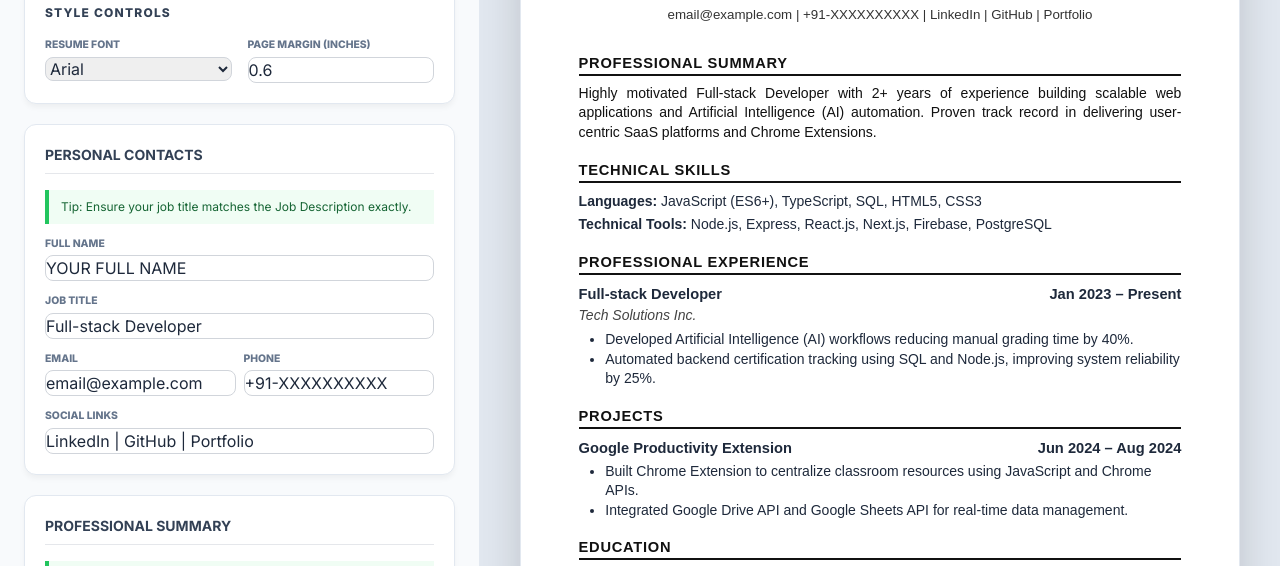
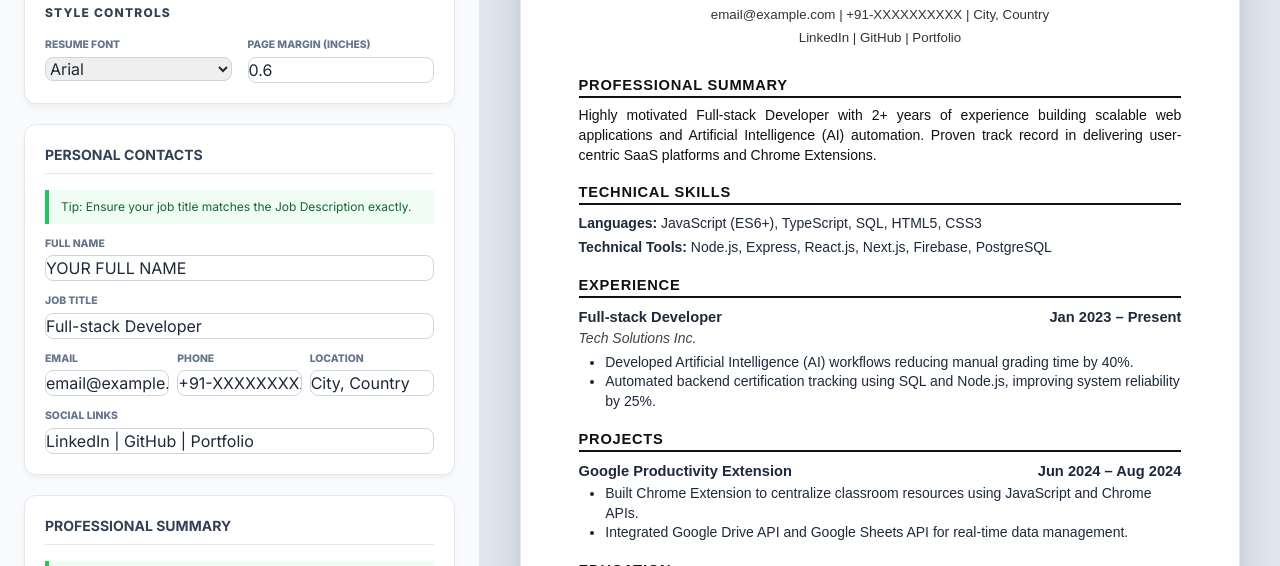
Before and after one commit to Smurti-Git/ATS_Resume-Builder, a plain HTML site: page index.html in a window 1280 px wide. Shown: the part 234-800 px from the top of the page. Drawn offline with nearby package versions, Linux system fonts and the light colour scheme.

Commit message:
add locetion

```diff
--- a/index.html
+++ b/index.html
@@ -203,7 +203,7 @@
             <!-- CONTENT EDITOR -->
             <div id="editor-container">
                 <!-- PERSONAL CONTACTS -->
-                <div class="editor-card">
+                <!-- <div class="editor-card">
                     <h3 class="flex items-center gap-2 font-bold text-slate-700 text-sm mb-4 border-b pb-2">PERSONAL
                         CONTACTS</h3>
                     <div class="ats-tip-box">Tip: Ensure your job title matches the Job Description exactly.</div>
@@ -222,7 +222,21 @@
                                 value="LinkedIn | GitHub | Portfolio"
                                 oninput="updateProp('personal', 'links', this.value)"></div>
                     </div>
-                </div>
+                </div> -->
+                <div class="editor-card">
+    <h3 class="flex items-center gap-2 font-bold text-slate-700 text-sm mb-4 border-b pb-2">PERSONAL CONTACTS</h3>
+    <div class="ats-tip-box">Tip: Ensure your job title matches the Job Description exactly.</div>
+    <div class="space-y-3">
+        <div class="input-group"><label>Full Name</label><input type="text" value="${resumeData.personal.name}" oninput="updateProp('personal', 'name', this.value)"></div>
+        <div class="input-group"><label>Job Title</label><input type="text" value="${resumeData.personal.role}" oninput="updateProp('personal', 'role', this.value)"></div>
+        <div class="grid grid-cols-3 gap-2"> <!-- Changed to grid-cols-3 -->
+            <div class="input-group"><label>Email</label><input type="text" value="${resumeData.personal.email}" oninput="updateProp('personal', 'email', this.value)"></div>
+            <div class="input-group"><label>Phone</label><input type="text" value="${resumeData.personal.phone}" oninput="updateProp('personal', 'phone', this.value)"></div>
+            <div class="input-group"><label>Location</label><input type="text" value="${resumeData.personal.location}" oninput="updateProp('personal', 'location', this.value)"></div>
+        </div>
+        <div class="input-group"><label>Social Links</label><input type="text" value="${resumeData.personal.links}" oninput="updateProp('personal', 'links', this.value)"></div>
+    </div>
+</div>
 
                 <!-- PROFESSIONAL SUMMARY -->
                 <div class="editor-card">
@@ -269,8 +283,7 @@
 
                 <!-- PROFESSIONAL EXPERIENCE -->
                 <div class="editor-card">
-                    <h3 class="flex items-center gap-2 font-bold text-slate-700 text-sm mb-4 border-b pb-2">PROFESSIONAL
-                        EXPERIENCE</h3>
+                    <h3 class="flex items-center gap-2 font-bold text-slate-700 text-sm mb-4 border-b pb-2">EXPERIENCE</h3>
                     <div class="ats-tip-box">Tip: Start points with action verbs. Quantify with percentages/numbers.
                     </div>
                     <div class="space-y-4">
@@ -422,7 +435,7 @@ Integrated Google Drive API and Google Sheets API for real-time data management.
                 </section>
 
                 <section>
-                    <h2 class="section-heading">Professional Experience</h2>
+                    <h2 class="section-heading">Experience</h2>
 
                     <div style="margin-bottom: 12pt;">
                         <div style="display: flex; justify-content: space-between; font-weight: bold; font-size: 11pt;">
--- a/script.js
+++ b/script.js
@@ -8,6 +8,7 @@
     role: "Full-stack Developer",
     email: "email@example.com",
     phone: "+91-XXXXXXXXXX",
+    location: "City, Country", // Add this line
     links: "LinkedIn | GitHub | Portfolio"
 },
             summary: "Highly motivated Full-stack Developer with 2+ years of experience building scalable web applications and Artificial Intelligence (AI) automation. Proven track record in delivering user-centric SaaS platforms and Chrome Extensions.",
@@ -76,13 +77,15 @@
     <div class="space-y-3">
         <div class="input-group"><label>Full Name</label><input type="text" value="${resumeData.personal.name}" oninput="updateProp('personal', 'name', this.value)"></div>
         <div class="input-group"><label>Job Title</label><input type="text" value="${resumeData.personal.role}" oninput="updateProp('personal', 'role', this.value)"></div>
-                    <div class="grid grid-cols-2 gap-2">
+        <div class="grid grid-cols-3 gap-2"> <!-- Change from grid-cols-2 to grid-cols-3 -->
             <div class="input-group"><label>Email</label><input type="text" value="${resumeData.personal.email}" oninput="updateProp('personal', 'email', this.value)"></div>
             <div class="input-group"><label>Phone</label><input type="text" value="${resumeData.personal.phone}" oninput="updateProp('personal', 'phone', this.value)"></div>
+            <div class="input-group"><label>Location</label><input type="text" value="${resumeData.personal.location || ''}" oninput="updateProp('personal', 'location', this.value)"></div>
         </div>
         <div class="input-group"><label>Social Links</label><input type="text" value="${resumeData.personal.links}" oninput="updateProp('personal', 'links', this.value)"></div>
     </div>
 </div>
+
 
             <!-- PROFESSIONAL SUMMARY -->
             <div class="editor-card">
@@ -109,7 +112,7 @@
 
             <!-- PROFESSIONAL EXPERIENCE -->
             <div class="editor-card">
-                <h3 class="flex items-center gap-2 font-bold text-slate-700 text-sm mb-4 border-b pb-2">PROFESSIONAL EXPERIENCE</h3>
+                <h3 class="flex items-center gap-2 font-bold text-slate-700 text-sm mb-4 border-b pb-2">EXPERIENCE</h3>
                 <div class="ats-tip-box">Tip: Start points with action verbs. Quantify with percentages/numbers.</div>
                 <div class="space-y-4">
                     ${resumeData.experience.map((e, i) => `
@@ -173,11 +176,15 @@
             document.body.style.setProperty('--print-padding', `${resumeData.meta.margin}in`);
 
             sheet.innerHTML = `
+
             <header style="text-align: center; margin-bottom: 20pt;">
     <h1 style="font-size: 24pt; font-weight: bold; margin-bottom: 4pt; color: #111; line-height: 1.1;">${resumeData.personal.name}</h1>
     <p style="font-size: 14pt; font-weight: bold; color: #111; margin-bottom: 6pt;">${resumeData.personal.role}</p>
+    <p style="font-size: 10pt; color: #333; margin-bottom: 2pt;">
+        ${resumeData.personal.email} | ${resumeData.personal.phone} | ${resumeData.personal.location}
+    </p>
     <p style="font-size: 10pt; color: #333;">
-                    ${resumeData.personal.email} | ${resumeData.personal.phone} | ${resumeData.personal.links}
+        ${resumeData.personal.links}
     </p>
 </header>
 
@@ -196,7 +203,7 @@
             </section>
 
             <section>
-                <h2 class="section-heading">Professional Experience</h2>
+                <h2 class="section-heading">Experience</h2>
                 ${resumeData.experience.map(e => `
                     <div style="margin-bottom: 12pt;">
                         <div style="display: flex; justify-content: space-between; font-weight: bold; font-size: 11pt;">
```
Also changed, not shown: 1 other file. Lines whose indentation alone changed are shown as unchanged.
